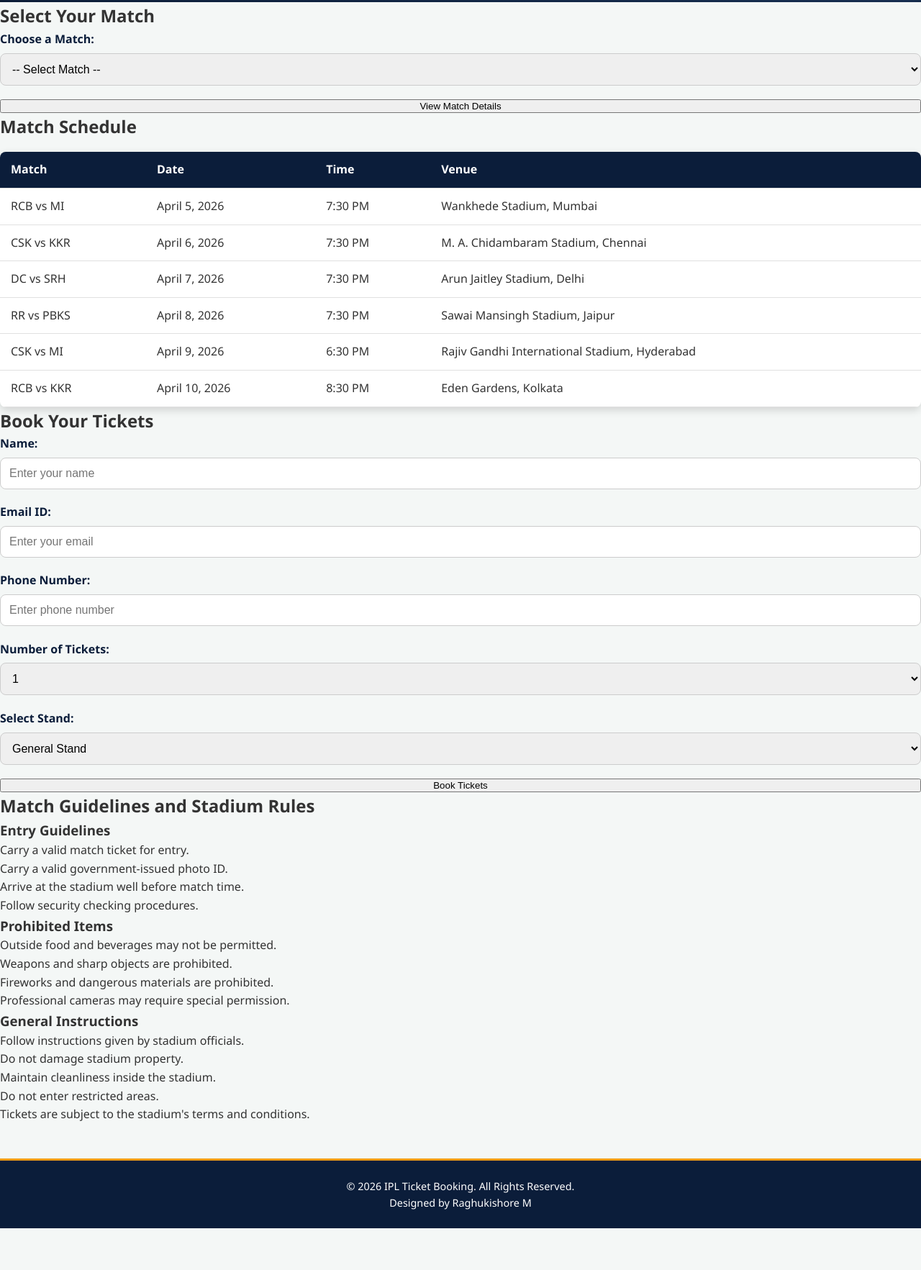
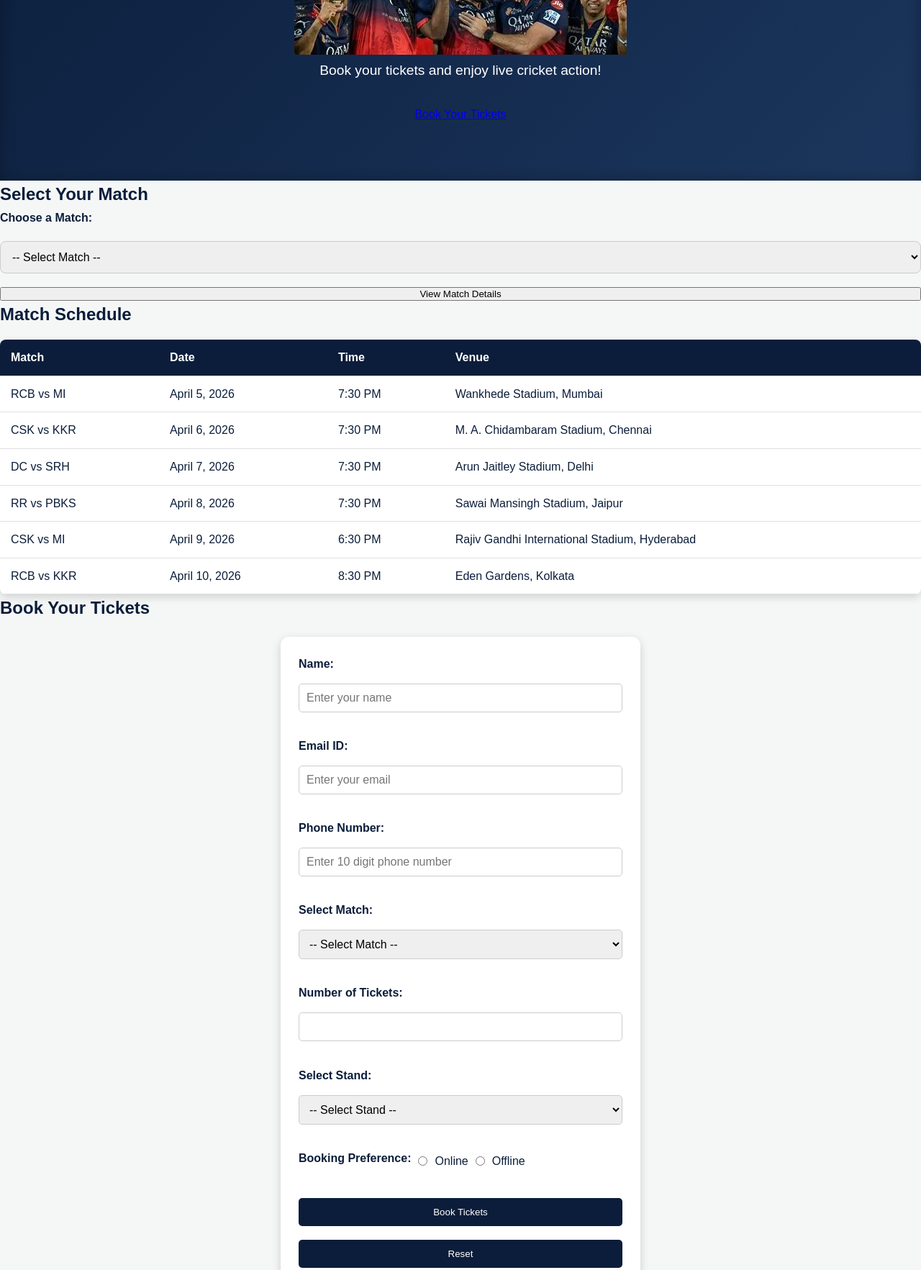
Before and after one commit to raghukishoremathesvaran-a11y/Web-Development, a plain HTML site: page index.html in a window 1280 px wide. Shown: the part 430-2195 px from the top of the page at 72% size. Before the commit the page ends 2137 px from the top, so only its background shows below. Drawn offline with Linux system fonts and the light colour scheme.

Commit message:
Complete IPL Ticket Booking Activity 3

```diff
--- a/index.html
+++ b/index.html
@@ -1,177 +1,124 @@
+
 <!DOCTYPE html>
 <html lang="en">
 <head>
 <meta charset="UTF-8">
 <meta name="viewport" content="width=device-width, initial-scale=1.0">
 <title>IPL 2026 Ticket Booking</title>
-
-    <!-- External CSS -->
 <link rel="stylesheet" href="styles.css">
+<style>
+body{font-family:Arial,sans-serif;background:#f4f7f6;color:#0b1d3a}
+#booking form{max-width:500px;margin:20px auto;padding:25px;background:white;border-radius:12px;box-shadow:0 4px 12px #ccc}
+.form-group{margin-bottom:15px}
+.form-group label{display:block;margin-bottom:8px;font-weight:bold}
+.form-group input:not([type=radio]),.form-group select{width:100%;padding:10px;border:1px solid #ccc;border-radius:5px;box-sizing:border-box}
+.form-group input:focus,.form-group select:focus{outline:2px solid #f39c12}
+#booking button{background:#0b1d3a;color:white;padding:12px 20px;border:0;border-radius:5px;cursor:pointer}
+#booking button:hover{background:#f39c12;color:#0b1d3a}
+</style>
 </head>
 <body>
 
-    <!-- Header & Navigation -->
 <header>
 <h1>IPL 2026 Booking</h1>
-
-        <nav>
-            <ul>
+<nav><ul>
 <li><a href="#home">Home</a></li>
 <li><a href="#matches">Matches</a></li>
 <li><a href="#schedule">Schedule</a></li>
 <li><a href="#booking">Book Tickets</a></li>
 <li><a href="#guidelines">Guidelines</a></li>
-            </ul>
-        </nav>
+</ul></nav>
 </header>
 
 <main>
 
-        <!-- Hero Section -->
 <section id="home" class="hero">
 <h2>Experience the Thrill of IPL 2026!</h2>
-
-            <img src="images/ipl2026.jpg.jpeg"
-                 alt="IPL 2026 Cricket Banner"
-                 class="hero-image">
-
+<img src="images/ipl2026.jpg.jpeg" alt="IPL 2026 Cricket Banner" class="hero-image">
 <p>Book your tickets and enjoy live cricket action!</p>
-
-            <a href="#booking" class="hero-button">
-                Book Your Tickets
-            </a>
+<a href="#booking" class="hero-button">Book Your Tickets</a>
 </section>
 
-        <!-- Match Selection -->
 <section id="matches">
 <h2>Select Your Match</h2>
-
 <form id="matchForm">
-                <div class="form-group">
 <label for="match">Choose a Match:</label>
 <select id="match" name="match" required>
 <option value="">-- Select Match --</option>
-                        <option value="RCB vs MI">RCB vs Mumbai Indians</option>
-                        <option value="CSK vs KKR">CSK vs Kolkata Knight Riders</option>
-                        <option value="DC vs SRH">Delhi Capitals vs Sunrisers Hyderabad</option>
-                        <option value="RR vs PBKS">Rajasthan Royals vs Punjab Kings</option>
-                        <option value="SRH vs CSK">Sunrisers Hyderabad vs CSK</option>
-                        <option value="KKR vs RCB">KKR vs RCB</option>
+<option>RCB vs Mumbai Indians</option>
+<option>CSK vs Kolkata Knight Riders</option>
+<option>Delhi Capitals vs Sunrisers Hyderabad</option>
+<option>Rajasthan Royals vs Punjab Kings</option>
+<option>Sunrisers Hyderabad vs CSK</option>
+<option>KKR vs RCB</option>
 </select>
-                </div>
-
-                <button type="button" onclick="showMatch()">
-                    View Match Details
-                </button>
+<button type="button" onclick="showMatch()">View Match Details</button>
 </form>
-
 <p id="matchDetails"></p>
 </section>
 
-        <!-- Match Schedule -->
 <section id="schedule">
 <h2>Match Schedule</h2>
-
-            <div class="table-container">
-                <table>
-                    <thead>
-                        <tr>
-                            <th>Match</th>
-                            <th>Date</th>
-                            <th>Time</th>
-                            <th>Venue</th>
-                        </tr>
-                    </thead>
+<div class="table-container"><table>
+<thead><tr><th>Match</th><th>Date</th><th>Time</th><th>Venue</th></tr></thead>
 <tbody>
-                        <tr>
-                            <td>RCB vs MI</td>
-                            <td>April 5, 2026</td>
-                            <td>7:30 PM</td>
-                            <td>Wankhede Stadium, Mumbai</td>
-                        </tr>
-                        <tr>
-                            <td>CSK vs KKR</td>
-                            <td>April 6, 2026</td>
-                            <td>7:30 PM</td>
-                            <td>M. A. Chidambaram Stadium, Chennai</td>
-                        </tr>
-                        <tr>
-                            <td>DC vs SRH</td>
-                            <td>April 7, 2026</td>
-                            <td>7:30 PM</td>
-                            <td>Arun Jaitley Stadium, Delhi</td>
-                        </tr>
-                        <tr>
-                            <td>RR vs PBKS</td>
-                            <td>April 8, 2026</td>
-                            <td>7:30 PM</td>
-                            <td>Sawai Mansingh Stadium, Jaipur</td>
-                        </tr>
-                        <tr>
-                            <td>CSK vs MI</td>
-                            <td>April 9, 2026</td>
-                            <td>6:30 PM</td>
-                            <td>Rajiv Gandhi International Stadium, Hyderabad</td>
-                        </tr>
-                        <tr>
-                            <td>RCB vs KKR</td>
-                            <td>April 10, 2026</td>
-                            <td>8:30 PM</td>
-                            <td>Eden Gardens, Kolkata</td>
-                        </tr>
+<tr><td>RCB vs MI</td><td>April 5, 2026</td><td>7:30 PM</td><td>Wankhede Stadium, Mumbai</td></tr>
+<tr><td>CSK vs KKR</td><td>April 6, 2026</td><td>7:30 PM</td><td>M. A. Chidambaram Stadium, Chennai</td></tr>
+<tr><td>DC vs SRH</td><td>April 7, 2026</td><td>7:30 PM</td><td>Arun Jaitley Stadium, Delhi</td></tr>
+<tr><td>RR vs PBKS</td><td>April 8, 2026</td><td>7:30 PM</td><td>Sawai Mansingh Stadium, Jaipur</td></tr>
+<tr><td>CSK vs MI</td><td>April 9, 2026</td><td>6:30 PM</td><td>Rajiv Gandhi International Stadium, Hyderabad</td></tr>
+<tr><td>RCB vs KKR</td><td>April 10, 2026</td><td>8:30 PM</td><td>Eden Gardens, Kolkata</td></tr>
 </tbody>
-                </table>
-            </div>
+</table></div>
 </section>
 
-        <!-- Ticket Booking -->
 <section id="booking">
 <h2>Book Your Tickets</h2>
-
 <form onsubmit="bookTicket(event)">
 <div class="form-group">
 <label for="name">Name:</label>
-                    <input type="text" id="name" name="name" placeholder="Enter your name" required>
+<input type="text" id="name" name="name" placeholder="Enter your name" minlength="3" maxlength="30" required>
 </div>
-
 <div class="form-group">
 <label for="email">Email ID:</label>
 <input type="email" id="email" name="email" placeholder="Enter your email" required>
 </div>
-
 <div class="form-group">
 <label for="phone">Phone Number:</label>
-                    <input type="tel" id="phone" name="phone" placeholder="Enter phone number" pattern="[0-9]{10}" required>
+<input type="tel" id="phone" name="phone" placeholder="Enter 10 digit phone number" pattern="[0-9]{10}" required>
 </div>
-
+<div class="form-group">
+<label for="bookingMatch">Select Match:</label>
+<select id="bookingMatch" name="bookingMatch" required>
+<option value="">-- Select Match --</option>
+<option>RCB vs MI</option><option>CSK vs KKR</option>
+<option>DC vs SRH</option><option>RR vs PBKS</option>
+<option>CSK vs MI</option><option>RCB vs KKR</option>
+</select>
+</div>
 <div class="form-group">
 <label for="ticket">Number of Tickets:</label>
-                    <select id="ticket" name="ticket" required>
-                        <option value="1">1</option>
-                        <option value="2">2</option>
-                        <option value="3">3</option>
-                        <option value="4">4</option>
-                        <option value="5">5</option>
-                    </select>
+<input type="number" id="ticket" name="ticket" min="1" max="10" required>
 </div>
-
 <div class="form-group">
 <label for="stand">Select Stand:</label>
 <select id="stand" name="stand" required>
-                        <option value="General Stand">General Stand</option>
-                        <option value="Premium Stand">Premium Stand</option>
-                        <option value="VIP Stand">VIP Stand</option>
+<option value="">-- Select Stand --</option>
+<option>General Stand</option><option>Premium Stand</option><option>VIP Stand</option>
 </select>
 </div>
-
+<div class="form-group">
+<label>Booking Preference:</label>
+<input type="radio" name="preference" value="Online" required> Online
+<input type="radio" name="preference" value="Offline"> Offline
+</div>
 <button type="submit">Book Tickets</button>
+<button type="reset">Reset</button>
 </form>
 </section>
 
-        <!-- Guidelines -->
 <section id="guidelines">
 <h2>Match Guidelines and Stadium Rules</h2>
-
 <h3>Entry Guidelines</h3>
 <ul>
 <li>Carry a valid match ticket for entry.</li>
@@ -179,7 +126,6 @@
 <li>Arrive at the stadium well before match time.</li>
 <li>Follow security checking procedures.</li>
 </ul>
-
 <h3>Prohibited Items</h3>
 <ul>
 <li>Outside food and beverages may not be permitted.</li>
@@ -187,7 +133,6 @@
 <li>Fireworks and dangerous materials are prohibited.</li>
 <li>Professional cameras may require special permission.</li>
 </ul>
-
 <h3>General Instructions</h3>
 <ul>
 <li>Follow instructions given by stadium officials.</li>
@@ -200,38 +145,23 @@
 
 </main>
 
-    <!-- Footer -->
 <footer>
 <p>&copy; 2026 IPL Ticket Booking. All Rights Reserved.</p>
 <p>Designed by Raghukishore M</p>
 </footer>
 
-    <!-- JavaScript -->
 <script>
-        function showMatch() {
-            let match = document.getElementById("match").value;
-
-            if (match === "") {
-                alert("Please select a match");
-            } else {
-                document.getElementById("matchDetails").innerHTML =
-                    "Selected Match: " + match;
+function showMatch(){
+let match=document.getElementById("match").value;
+document.getElementById("matchDetails").innerHTML=match?"Selected Match: "+match:"Please select a match";
 }
-        }
-
-        function bookTicket(event) {
+function bookTicket(event){
 event.preventDefault();
-
-            let name = document.getElementById("name").value;
-            let tickets = document.getElementById("ticket").value;
-            let stand = document.getElementById("stand").value;
-
-            alert(
-                "Ticket Booking Successful!\n\n" +
-                "Name: " + name + "\n" +
-                "Number of Tickets: " + tickets + "\n" +
-                "Stand: " + stand
-            );
+let name=document.getElementById("name").value,
+tickets=document.getElementById("ticket").value,
+stand=document.getElementById("stand").value,
+match=document.getElementById("bookingMatch").value;
+alert("Ticket Booking Successful!\n\nName: "+name+"\nMatch: "+match+"\nNumber of Tickets: "+tickets+"\nStand: "+stand);
 }
 </script>
 
--- a/styles.css
+++ b/styles.css
@@ -1,17 +1,16 @@
-/* --- Root Variables for Theme --- */
+
 :root {
-  --primary-color: #0b1d3a;    /* Dark Blue */
-  --accent-color: #f39c12;     /* Gold / Yellow */
-  --accent-hover: #e67e22;     /* Darker Gold */
-  --bg-color: #f4f7f6;         /* Light Background */
-  --card-bg: #ffffff;          /* White Card Background */
-  --text-color: #333333;       /* Dark Text */
-  --text-light: #ffffff;       /* White Text */
-  --shadow: 0 4px 12px rgba(0, 0, 0, 0.15);
+  --primary-color: #0b1d3a;
+  --accent-color: #f39c12;
+  --accent-hover: #e67e22;
+  --bg-color: #f4f7f6;
+  --card-bg: #ffffff;
+  --text-color: #333333;
+  --text-light: #ffffff;
+  --shadow: 0 4px 12px rgba(0,0,0,0.15);
   --border-radius: 8px;
 }
 
-/* --- Global Styles --- */
 * {
   margin: 0;
   padding: 0;
@@ -20,19 +19,18 @@
 
 body {
   font-family: 'Segoe UI', Tahoma, Geneva, Verdana, sans-serif;
-  background-color: var(--bg-color);
+  background: var(--bg-color);
   color: var(--text-color);
   line-height: 1.6;
-  padding-top: 70px; /* Space for fixed navbar */
+  padding-top: 70px;
 }
 
-/* --- Navigation Bar --- */
 nav {
   position: fixed;
   top: 0;
   left: 0;
   width: 100%;
-  background-color: var(--primary-color);
+  background: var(--primary-color);
   color: var(--text-light);
   display: flex;
   justify-content: space-between;
@@ -66,7 +64,6 @@ nav ul li a:hover {
   color: var(--accent-color);
 }
 
-/* --- Hero Section / Banner --- */
 .hero {
   background: linear-gradient(135deg, var(--primary-color), #1b365d);
   color: var(--text-light);
@@ -83,15 +80,13 @@ nav ul li a:hover {
 
 .hero p {
   font-size: 1.2rem;
-  margin-bottom: 2rem;
   max-width: 600px;
-  margin-left: auto;
-  margin-right: auto;
+  margin: 0 auto 2rem;
 }
 
 .btn {
   display: inline-block;
-  background-color: var(--accent-color);
+  background: var(--accent-color);
   color: var(--primary-color);
   padding: 0.75rem 1.5rem;
   font-size: 1rem;
@@ -105,11 +100,10 @@ nav ul li a:hover {
 }
 
 .btn:hover {
-  background-color: var(--accent-hover);
+  background: var(--accent-hover);
   transform: translateY(-2px);
 }
 
-/* --- Cards & Containers --- */
 .container {
   max-width: 1100px;
   margin: 2rem auto;
@@ -117,7 +111,7 @@ nav ul li a:hover {
 }
 
 .card {
-  background-color: var(--card-bg);
+  background: var(--card-bg);
   padding: 2rem;
   margin-bottom: 2rem;
   border-radius: var(--border-radius);
@@ -125,12 +119,11 @@ nav ul li a:hover {
   border-left: 5px solid var(--accent-color);
 }
 
-/* --- Tables (Match Schedule) --- */
 table {
   width: 100%;
   border-collapse: collapse;
   margin-top: 1rem;
-  background-color: var(--card-bg);
+  background: var(--card-bg);
   border-radius: var(--border-radius);
   overflow: hidden;
   box-shadow: var(--shadow);
@@ -143,16 +136,15 @@ table th, table td {
 }
 
 table th {
-  background-color: var(--primary-color);
+  background: var(--primary-color);
   color: var(--text-light);
   font-weight: 600;
 }
 
 table tr:hover {
-  background-color: #f1f5f9;
+  background: #f1f5f9;
 }
 
-/* --- Forms (Booking Section) --- */
 form {
   display: flex;
   flex-direction: column;
@@ -183,9 +175,8 @@ form input:focus, form select:focus {
   border-color: var(--accent-color);
 }
 
-/* --- Footer --- */
 footer {
-  background-color: var(--primary-color);
+  background: var(--primary-color);
   color: var(--text-light);
   text-align: center;
   padding: 1.5rem;
@@ -193,3 +184,63 @@ footer {
   font-size: 0.9rem;
   border-top: 3px solid var(--accent-color);
 }
+
+/* Booking Form */
+#booking form {
+  max-width: 500px;
+  margin: auto;
+  padding: 25px;
+  background: white;
+  border-radius: 10px;
+  box-shadow: 0 4px 10px #ccc;
+}
+
+.form-group {
+  margin-bottom: 15px;
+}
+
+.form-group label {
+  display: block;
+  margin-bottom: 8px;
+  font-weight: bold;
+}
+
+.form-group input:not([type="radio"]),
+.form-group select {
+  width: 100%;
+  padding: 10px;
+  border: 1px solid #ccc;
+  border-radius: 5px;
+  box-sizing: border-box;
+}
+
+.form-group input:focus,
+.form-group select:focus {
+  outline: 2px solid var(--accent-color);
+}
+
+#booking button {
+  background: var(--primary-color);
+  color: white;
+  padding: 12px 20px;
+  border: none;
+  border-radius: 5px;
+  cursor: pointer;
+}
+
+#booking button:hover {
+  background: var(--accent-color);
+  color: var(--primary-color);
+}
+
+/* Radio Buttons */
+.form-group:has(input[type="radio"]) {
+  flex-direction: row;
+  align-items: center;
+  gap: 10px;
+}
+
+.form-group input[type="radio"] {
+  width: auto;
+  margin: 0;
+}
```
Also changed, not shown: booking.html (added, +47 -0 lines), images/ipl2026.jpg.jpeg (added), 1 other file. Lines whose indentation alone changed are shown as unchanged.
